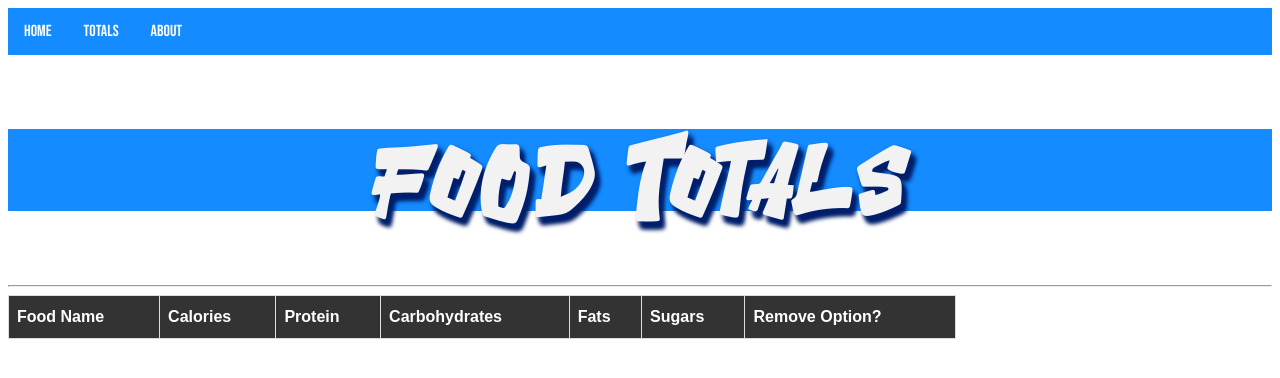
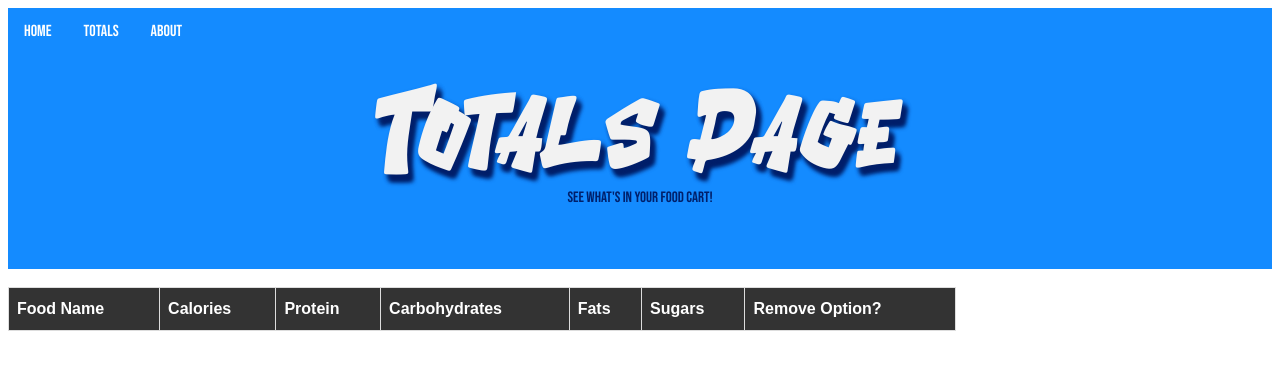
Before and after one commit to ChristopherNHo/Calorie-Tracker-Web-APP, a website: page public/views/total.html in a window 1280 px wide. Drawn offline with nearby package versions, Linux system fonts and the light colour scheme; no server answers; files whose address does not match are found by name.

Commit message:
Update total.html

```diff
--- a/public/views/total.html
+++ b/public/views/total.html
@@ -18,17 +18,15 @@
 	<li class = "navigation"><a href="http://173.255.210.209:3005/total">Totals</a></li>
 	<li class = "navigation"><a href="http://173.255.210.209:3005/about">About</a></li> -->
 
-
+	  	<h1 id = "title">Totals Page</h1>
+	  	<h2 id = "caption">See What's In Your Food Cart!</h2>
+	  	<form action="#">
 	</ul>
 
 	</head>
 	<body>
-		<div class= "title">
-		<h1 id = "title">Food Totals</h1>
-		<hr>
-		<form action="#">
 
-		<div/>
+		<br>
 
 		<table id = "total">
 					<tr>
```
